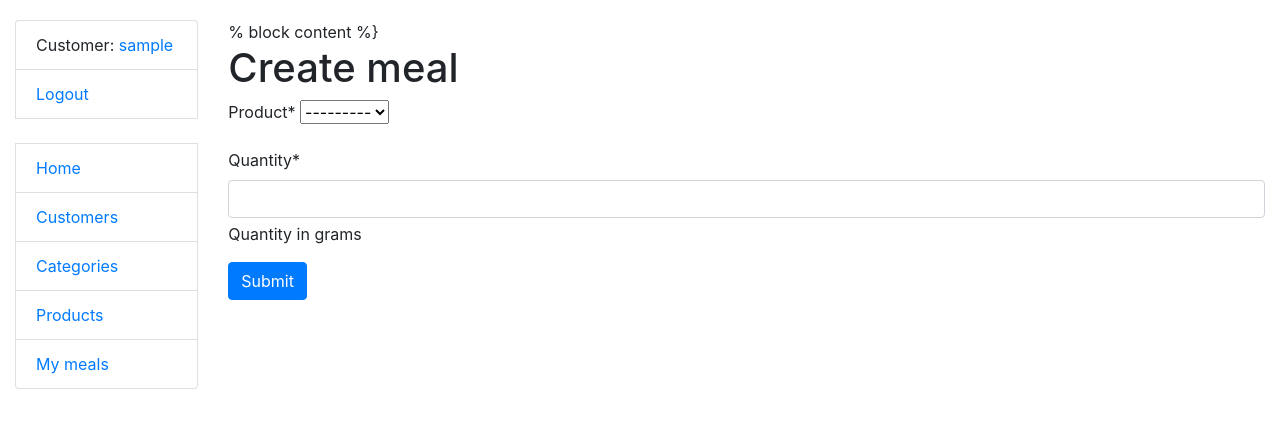
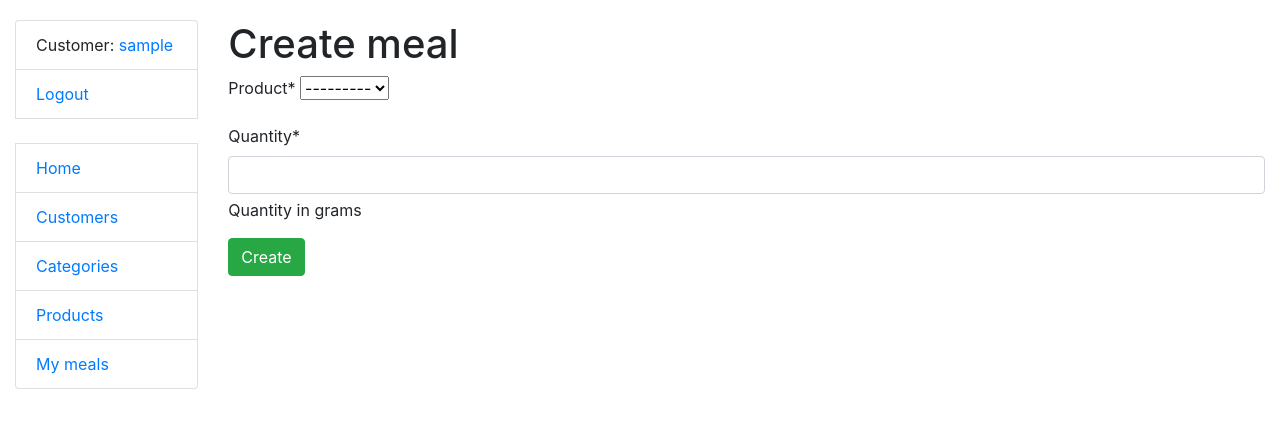
Before and after one commit to Alex-Plugin/nutri-app, a Django app: page /meals/create/ in a window 1280 px wide. Shown: the top 428 px of the page. Run offline with Django 5.2, Linux system fonts and the light colour scheme; the visitor is signed in with stand-in values (Sample User, id 1); data that the repository does not hold is empty; some libraries are stand-ins or nearby versions.

Commit message:
updated meal_list added link to meal detail page, MealCreateView changed

```diff
--- a/nutrition/views.py
+++ b/nutrition/views.py
@@ -208,6 +208,10 @@ class MealCreateView(LoginRequiredMixin, generic.CreateView):
     form_class = MealForm
     success_url = reverse_lazy("nutrition:meal-list")
 
+    def form_valid(self, form):
+        form.instance.customer = self.request.user
+        return super().form_valid(form)
+
 
 class MealUpdateView(LoginRequiredMixin, generic.UpdateView):
     model = Meal
--- a/templates/nutrition/meal_form.html
+++ b/templates/nutrition/meal_form.html
@@ -2,7 +2,6 @@
 {% load crispy_forms_filters %}
 
 {% block content %}
-% block content %}
   <h1>
     {% if object %}
       Update meal
@@ -15,6 +14,8 @@
     {% csrf_token %}
     {{ form|crispy }}
 
-    <input type="submit" value="Submit" class="btn btn-primary">
+    <button type="submit" class="btn btn-success">
+      {% if object %}Update{% else %}Create{% endif %}
+    </button>
   </form>
 {% endblock %}
--- a/templates/nutrition/meal_list.html
+++ b/templates/nutrition/meal_list.html
@@ -22,7 +22,9 @@
       </tr>
     {% for meal in meal_list %}
       <tr>
-        <td>{{ meal.id }}</td>
+        <td><a href="{% url 'nutrition:meal-detail' pk=meal.id %}">
+            {{ meal.id }}
+        </td>
         <td>
           <a href="{% url 'nutrition:product-detail' pk=meal.product.id %}">
             {{ meal.product.name }}
```
